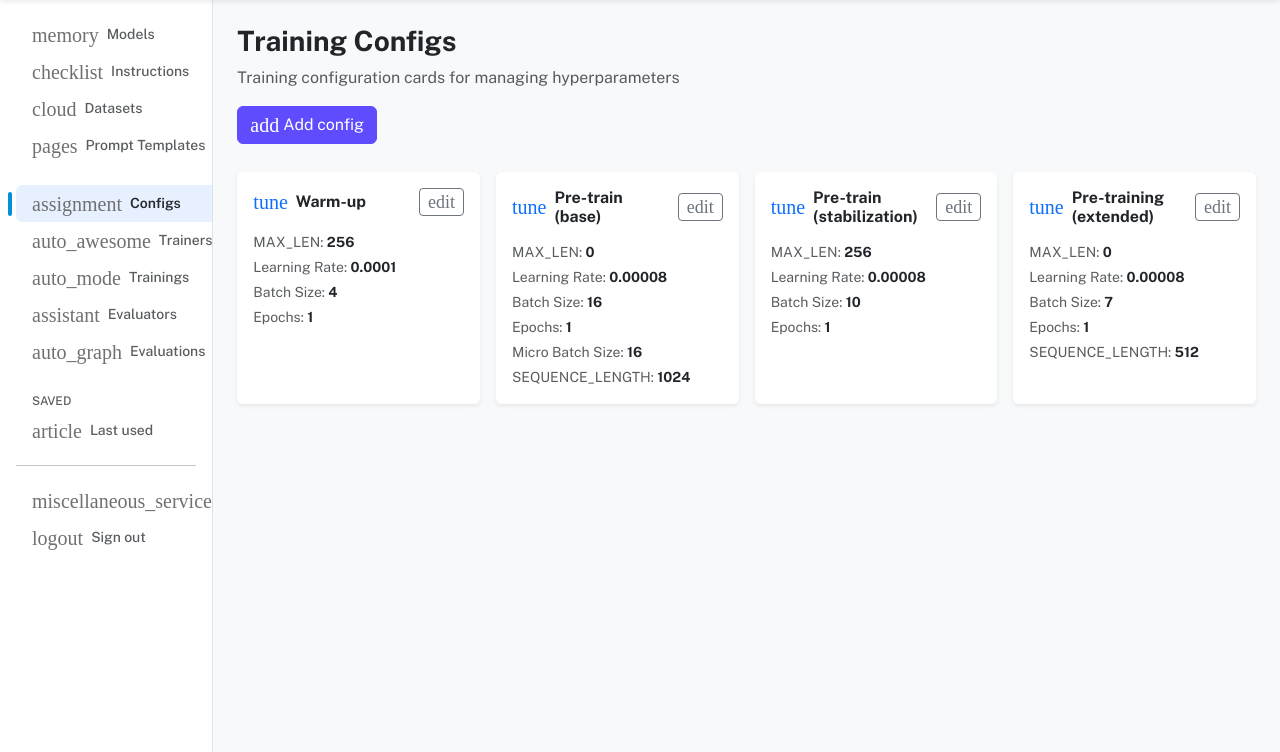
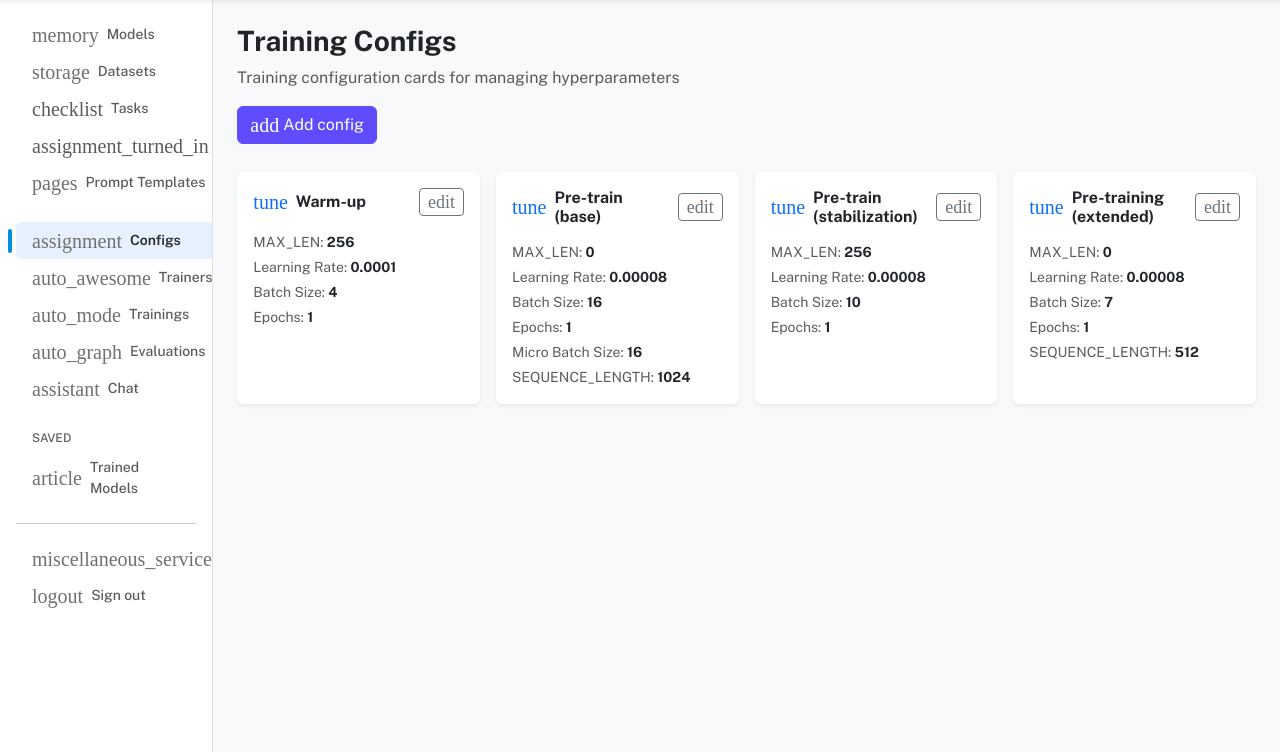
Before and after one commit to diixo/diixo-ai, a Django app: page /configs in a window 1280 px wide. Shown: the part 48-800 px from the top of the page. Run offline with Django 5.2, Linux system fonts and the light colour scheme; some libraries are stand-ins or nearby versions; some web fonts are replaced.

Commit message:
base.html fixed icons and order

```diff
--- a/ui/app_main/templates/app_main/base.html
+++ b/ui/app_main/templates/app_main/base.html
@@ -137,17 +137,24 @@
                   </a>
                 </li>
                 <li class="nav-item">
-                  <a class="nav-link d-flex align-items-center gap-2 {% if u == 'instructions' %}active{% endif %}"
-                    href="{% url 'app_main:instructions' %}">
-                    <span class="material-icons">checklist</span>
-                    Instructions
+                  <a class="nav-link d-flex align-items-center gap-2 {% if u == 'datasets' %}active{% endif %}"
+                    href="{% url 'app_main:datasets' %}">
+                    <span class="material-icons">storage</span>
+                    Datasets
                   </a>
                 </li>
                 <li class="nav-item">
-                  <a class="nav-link d-flex align-items-center gap-2 {% if u == 'datasets' %}active{% endif %}"
-                    href="{% url 'app_main:datasets' %}">
-                    <span class="material-icons">cloud</span>
-                    Datasets
+                  <a class="nav-link d-flex align-items-center gap-2 {% if u == 'tasks' %}active{% endif %}"
+                    href="#">
+                    <span class="material-icons-outlined">checklist</span>
+                    Tasks
+                  </a>
+                </li>
+                <li class="nav-item">
+                  <a class="nav-link d-flex align-items-center gap-2 {% if u == 'instructions' %}active{% endif %}"
+                    href="{% url 'app_main:instructions' %}">
+                    <span class="material-icons-outlined">assignment_turned_in</span>
+                    Instructions
                   </a>
                 </li>
                 <li class="nav-item">
@@ -179,17 +186,17 @@
                   </a>
                 </li>
                 <li class="nav-item">
-                  <a class="nav-link d-flex align-items-center gap-2 {% if u == 'evaluators' %}active{% endif %}"
-                    href="{% url 'app_main:evaluators' %}">
-                    <span class="material-icons">assistant</span>
-                    Evaluators
-                  </a>
-                </li>
-                <li class="nav-item">
                   <a class="nav-link d-flex align-items-center gap-2 {% if u == 'evaluations' %}active{% endif %}"
                     href="{% url 'app_main:evaluations' %}">
                     <span class="material-icons">auto_graph</span>
                     Evaluations
+                  </a>
+                </li>
+                <li class="nav-item">
+                  <a class="nav-link d-flex align-items-center gap-2 {% if u == 'evaluators' %}active{% endif %}"
+                    href="{% url 'app_main:evaluators' %}">
+                    <span class="material-icons">assistant</span>
+                    Chat
                   </a>
                 </li>
               </ul>
@@ -204,7 +211,7 @@
                 <li class="nav-item">
                   <a class="nav-link d-flex align-items-center gap-2" href="#">
                     <span class="material-icons">article</span>
-                    Last used
+                    Trained Models
                   </a>
                 </li>
               </ul>
```
